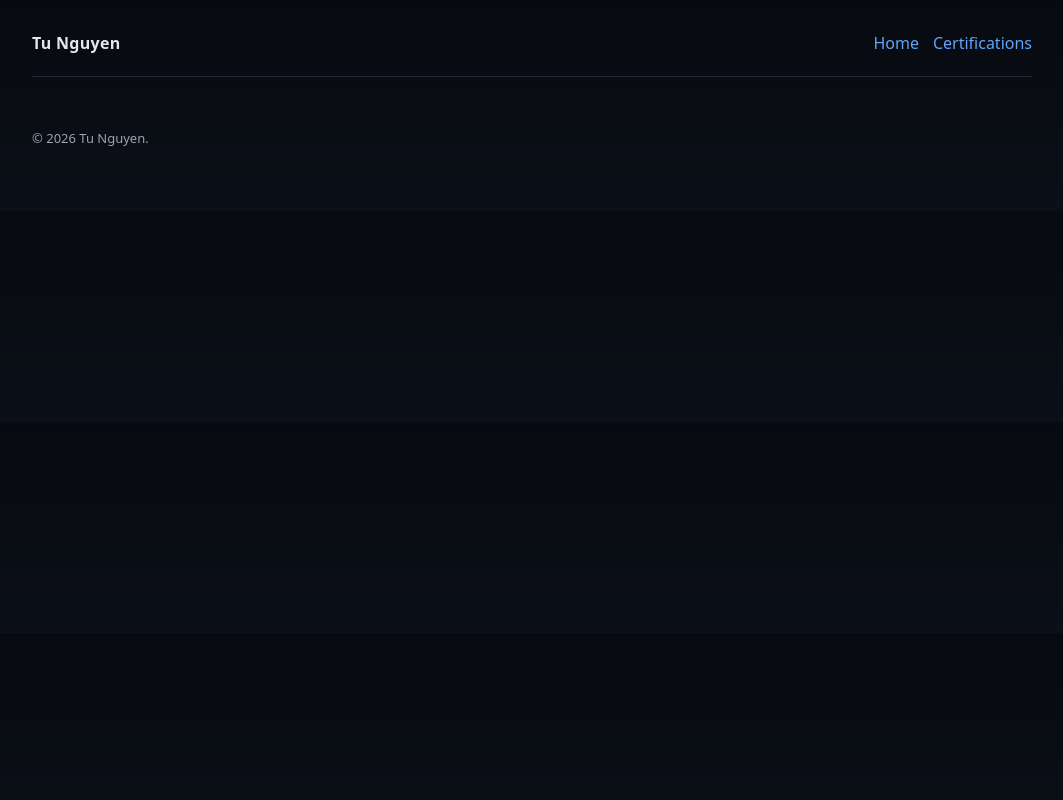
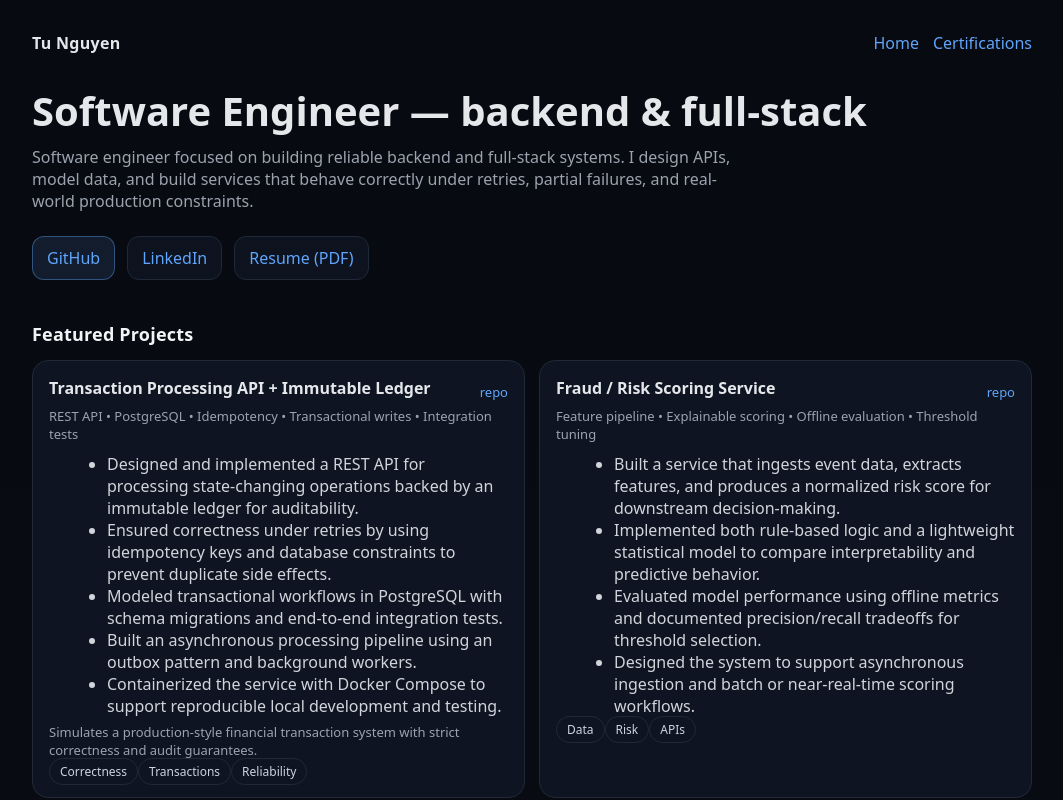
Before and after one commit to tunguyen248/tu-nguyen-portfolio.io, a Vue app: page /#/tu-nguyen-portfolio.io in a window 1280 px wide. Shown: the top 800 px of the page, without its empty margins (108-1171 px from the left). Built offline with nearby package versions, Linux system fonts and the light colour scheme.

Commit message:
fix refreshing bug

```diff
--- a/src/data/portfolio.js
+++ b/src/data/portfolio.js
@@ -26,7 +26,7 @@ export const portfolio = {
       },
       {
         label: "Resume (PDF)",
-        href: "./Tu_Nguyen_Resume.pdf",
+        href: `./${process.env.BASE_URL}Tu_Nguyen_Resume.pdf`,
         primary: false,
       },
     ],
--- a/src/main.js
+++ b/src/main.js
@@ -1,12 +1,12 @@
 import { createApp } from "vue";
 import App from "./App.vue";
 import "./assets/style.css";
-import { createRouter, createWebHistory } from 'vue-router'
+import { createRouter, createWebHashHistory } from 'vue-router'
 import HomePage from "./views/HomePage.vue";
 import CertificationsPage from "./views/CertificationsPage.vue";
 
 const router = createRouter({
-  history: createWebHistory(),
+  history: createWebHashHistory(process.env.BASE_URL),
   routes:[
     {
       path: "/tu-nguyen-portfolio.io/",
```
